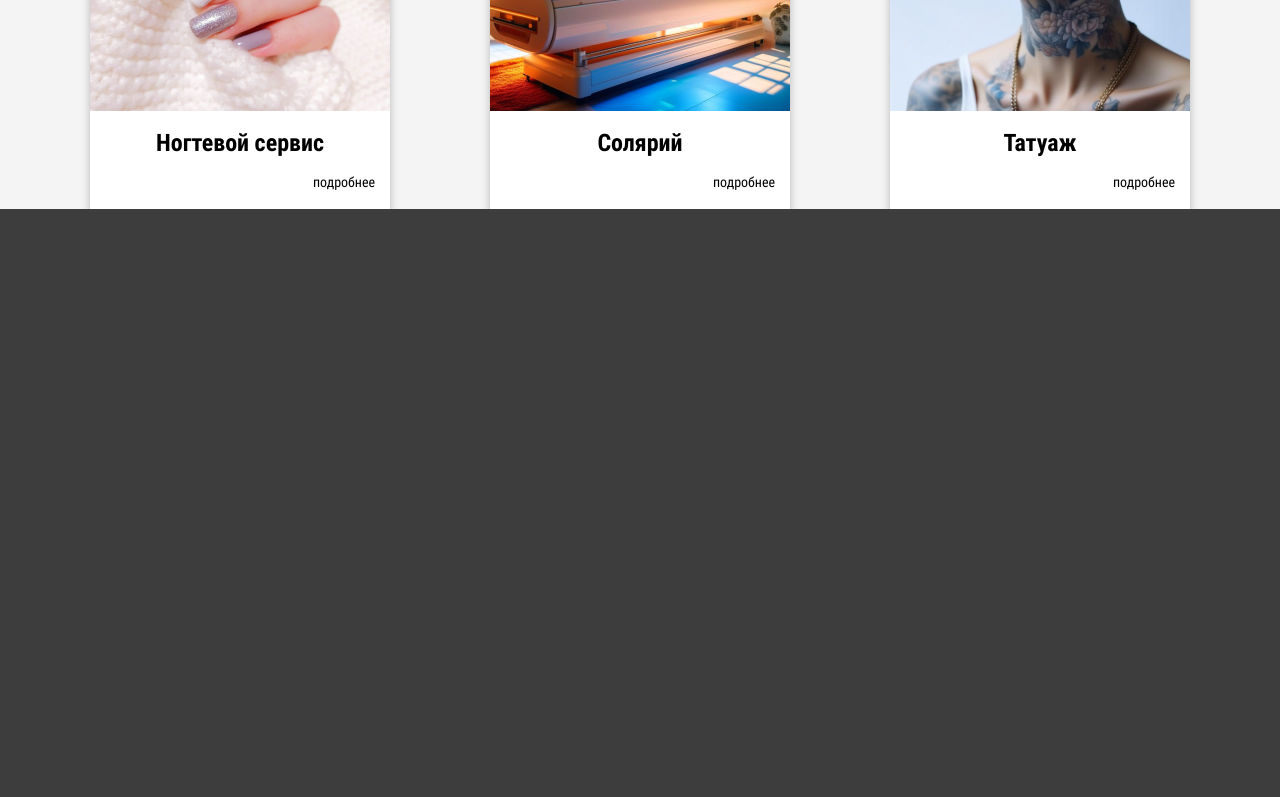
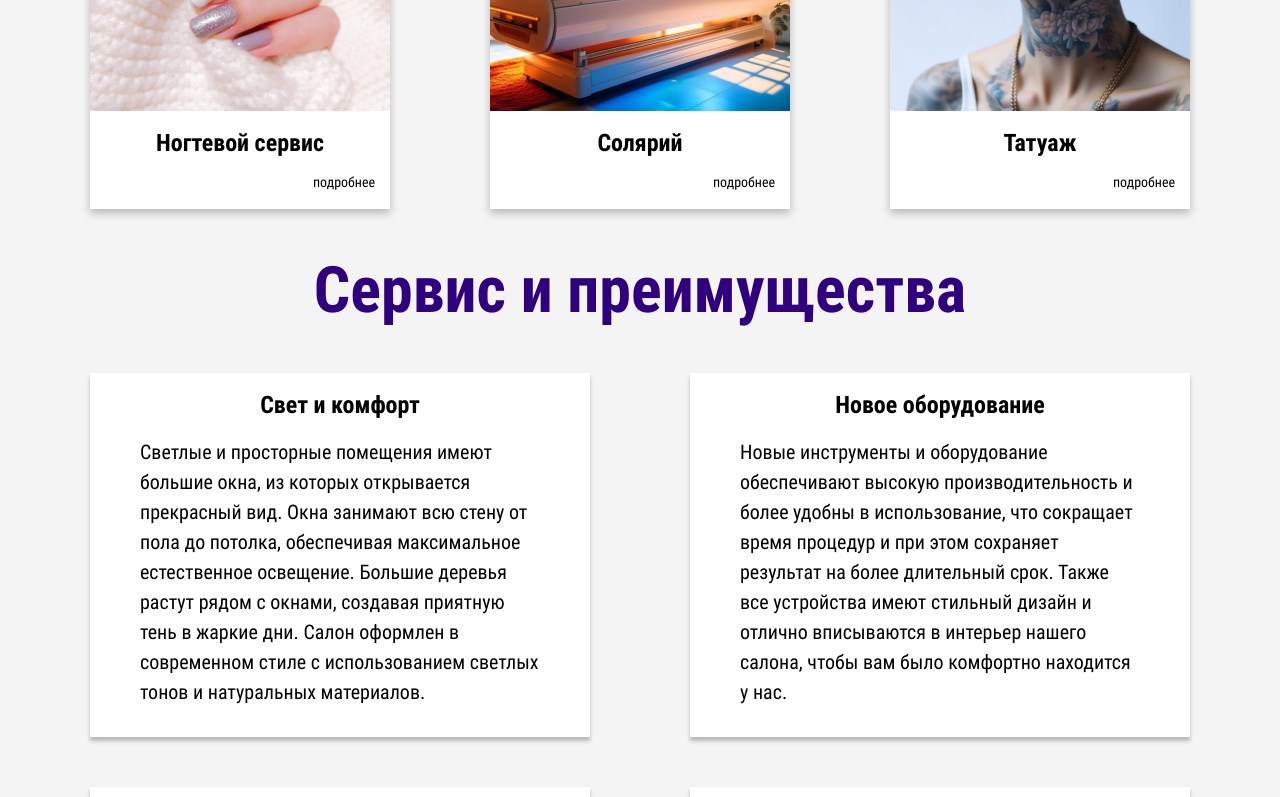
Before and after one commit to AntonDzyubenkoGit/Scissors-Colors, a React (Vite) app: page / in a window 1280 px wide. Shown: the part 2000-2797 px from the top of the page. Before the commit the page ends 2209 px from the top, so only its background shows below. Built offline with nearby package versions, Linux system fonts and the light colour scheme.

Commit message:
Добавлены секции Benefits, Footer

```diff
--- a/src/App.jsx
+++ b/src/App.jsx
@@ -2,6 +2,7 @@ import { Fragment, useState } from 'react';
 import './App.css';
 import MainPage from './pages/MainPage';
 import Header from './components/Header/Header';
+import Footer from './components/Footer/Footer';
 
 function App() {
   const [isDarkMode, setIsDarkMode] = useState(true);
@@ -20,6 +21,7 @@ function App() {
     <Fragment>
       <Header isDarkMode={isDarkMode} toggleDarkMode={toggleDarkMode} />
       <MainPage isDarkMode={isDarkMode} />
+      <Footer isDarkMode={isDarkMode} />
     </Fragment>
   );
 }
--- /dev/null
+++ b/src/components/BenefitCard/BenefitCard.jsx
@@ -0,0 +1,15 @@
+import React from 'react';
+import styles from './BenefitCard.module.css';
+
+const BenefitCard = ({ name, description, isDarkMode }) => {
+  return (
+    <div
+      className={isDarkMode ? `${styles.benefit__card}` : `${styles.benefit__card} ${styles.dark}`}
+    >
+      <p className={styles.benefit__name}>{name}</p>
+      <p className={styles.benefit__text}>{description}</p>
+    </div>
+  );
+};
+
+export default BenefitCard;
--- /dev/null
+++ b/src/components/BenefitCard/BenefitCard.module.css
@@ -0,0 +1,32 @@
+.benefit__card {
+  flex: 0 1 500px;
+
+  box-shadow: 0px 4px 4px 0px rgba(0, 0, 0, 0.25);
+  background-color: var(--light-bg-element-color);
+}
+
+.benefit__card.dark {
+  background-color: var(--dark-bg-element-color);
+}
+
+.benefit__name {
+  font-size: 24px;
+  font-family: var(--font-bold);
+  text-align: center;
+
+  margin-top: 20px;
+}
+
+.benefit__text {
+  margin-top: 20px;
+  margin-bottom: 30px;
+  padding: 0 50px;
+  line-height: 150%;
+}
+
+@media (max-width: 992px) {
+  .benefit__text {
+    font-size: 16px;
+    padding: 0 15px;
+  }
+}
--- /dev/null
+++ b/src/components/Benefits/Benefits.jsx
@@ -0,0 +1,26 @@
+import React from 'react';
+import benefitsData from '../../data/benefits';
+import styles from './Benefits.module.css';
+import BenefitCard from '../BenefitCard/BenefitCard';
+
+const Benefits = ({ isDarkMode }) => {
+  return (
+    <div className={`${styles.benefit} container`}>
+      <h2>Сервис и преимущества</h2>
+      <div className={styles.benefit__cards}>
+        {benefitsData.map((benefit) => {
+          return (
+            <BenefitCard
+              key={benefit.id}
+              isDarkMode={isDarkMode}
+              name={benefit.name}
+              description={benefit.description}
+            />
+          );
+        })}
+      </div>
+    </div>
+  );
+};
+
+export default Benefits;
--- /dev/null
+++ b/src/components/Benefits/Benefits.module.css
@@ -0,0 +1,28 @@
+.benefit {
+  margin-top: 50px;
+}
+
+.benefit__cards {
+  display: flex;
+  flex-wrap: wrap;
+  align-items: center;
+  justify-content: center;
+
+  column-gap: 100px;
+  row-gap: 50px;
+
+  margin-top: 50px;
+  padding: 0 50px;
+}
+
+@media (max-width: 992px) {
+  .benefits {
+    margin-top: 25px;
+  }
+  .benefit__cards {
+    padding: 0 15px;
+
+    column-gap: 50px;
+    row-gap: 25px;
+  }
+}
--- /dev/null
+++ b/src/components/Footer/Footer.jsx
@@ -0,0 +1,28 @@
+import React from 'react';
+import styles from './Footer.module.css';
+
+const Footer = ({ isDarkMode }) => {
+  return (
+    <footer className={isDarkMode ? `${styles.footer}` : `${styles.footer} ${styles.dark}`}>
+      <div className={styles.footer__info}>
+        <p className={styles.footer__item}>Сайт носит ознакомительный характер</p>
+        <p className={styles.footer__item}>
+          Большая часть изображений сгенерированы с помощью нейросети kandinsky 2.2.
+        </p>
+        <p className={styles.footer__item}>Компания Scissors&Colors не существует</p>
+        <p className={styles.footer__item}>
+          Все услуги и цены вымышлены и не являются публичной офертой
+        </p>
+      </div>
+      <div
+        className={isDarkMode ? `${styles.footer__copy}` : `${styles.footer__copy} ${styles.dark}`}
+      >
+        <a href="https://dav-studio.ru/" target="_blank" rel="noreferrer">
+          dav-studio | 2022 - {new Date().getFullYear()}
+        </a>
+      </div>
+    </footer>
+  );
+};
+
+export default Footer;
--- /dev/null
+++ b/src/components/Footer/Footer.module.css
@@ -0,0 +1,62 @@
+.footer {
+  padding: 40px 0;
+  margin-top: 90px;
+
+  background-color: var(--light-bg-element-color);
+}
+
+.footer.dark {
+  background-color: var(--dark-bg-element-color);
+}
+
+.footer__info {
+  max-width: 1150px;
+  margin: 0 auto;
+  padding: 0 25px;
+
+  display: flex;
+  flex-wrap: wrap;
+  align-items: center;
+  justify-content: center;
+
+  row-gap: 10px;
+  font-size: 16px;
+}
+
+.footer__item {
+  flex: 0 0 50%;
+}
+
+.footer__copy {
+  text-align: center;
+  font-family: var(--font-bold);
+  color: var(--light-title-color);
+
+  margin-top: 70px;
+}
+
+.footer__copy.dark {
+  color: var(--dark-title-color);
+}
+
+@media (max-width: 992px) {
+  .footer {
+    padding: 20px 0;
+    margin-top: 45px;
+  }
+
+  .footer__info {
+    padding: 0 15px;
+    margin: 0;
+    font-size: 12px;
+    text-align: center;
+  }
+
+  .footer__item {
+    flex: 0 0 100%;
+  }
+
+  .footer__copy {
+    margin-top: 25px;
+  }
+}
--- /dev/null
+++ b/src/data/benefits.jsx
@@ -0,0 +1,28 @@
+const benefitsData = [
+  {
+    id: 1,
+    name: 'Свет и комфорт',
+    description:
+      'Светлые и просторные помещения имеют большие окна, из которых открывается прекрасный вид. Окна занимают всю стену от пола до потолка, обеспечивая максимальное естественное освещение. Большие деревья растут рядом с окнами, создавая приятную тень в жаркие дни. Салон оформлен в современном стиле с использованием светлых тонов и натуральных материалов.',
+  },
+  {
+    id: 2,
+    name: 'Новое оборудование',
+    description:
+      'Новые инструменты и оборудование обеспечивают высокую производительность и более удобны в использование, что сокращает время процедур и при этом сохраняет результат на более длительный срок. Также все устройства имеют стильный дизайн и отлично вписываются в интерьер нашего салона, чтобы вам было комфортно находится у нас.',
+  },
+  {
+    id: 3,
+    name: 'Местоположение',
+    description:
+      'Мы находимся в самом центре города, в окружении зелени ближайшего парка, и все дороги ведут к нам. К нам удобно добраться любым удобным вам способом: на машине,  такси,  автобусе, трамвае, метро и даже пешком. Также для всех наших клиентов у нас есть небольшая, но удобная парковка, в двадцати метрах от входа в салон.',
+  },
+  {
+    id: 4,
+    name: 'Наши улыбки',
+    description:
+      'Все наши мастера не только профессионалы своего дела, но и просто добрые и улыбчивые люди, которые подарят вам улыбку, и даже хмурый день перестанет быть таковым.  Если вы придете в компании друзей, то наши большие и комфортные диваны, а также вкусный кофе, дадут возможность обсудить все ваши дела в комфортной обстановке. ',
+  },
+];
+
+export default benefitsData;
--- a/src/index.css
+++ b/src/index.css
@@ -76,11 +76,11 @@ h6 {
 }
 
 body.dark h1,
-h2,
-h3,
-h4,
-h5,
-h6 {
+body.dark h2,
+body.dark h3,
+body.dark h4,
+body.dark h5,
+body.dark h6 {
   color: var(--dark-title-color);
 }
 
--- a/src/pages/MainPage.jsx
+++ b/src/pages/MainPage.jsx
@@ -1,6 +1,7 @@
 import React, { Fragment } from 'react';
 import MainPicture from '../components/MainPicture/MainPicture';
 import Services from '../components/Services/Services';
+import Benefits from '../components/Benefits/Benefits';
 
 const MainPage = ({ isDarkMode }) => {
   return (
@@ -8,6 +9,7 @@ const MainPage = ({ isDarkMode }) => {
       <main>
         <MainPicture />
         <Services isDarkMode={isDarkMode} />
+        <Benefits isDarkMode={isDarkMode} />
       </main>
     </Fragment>
   );
```
